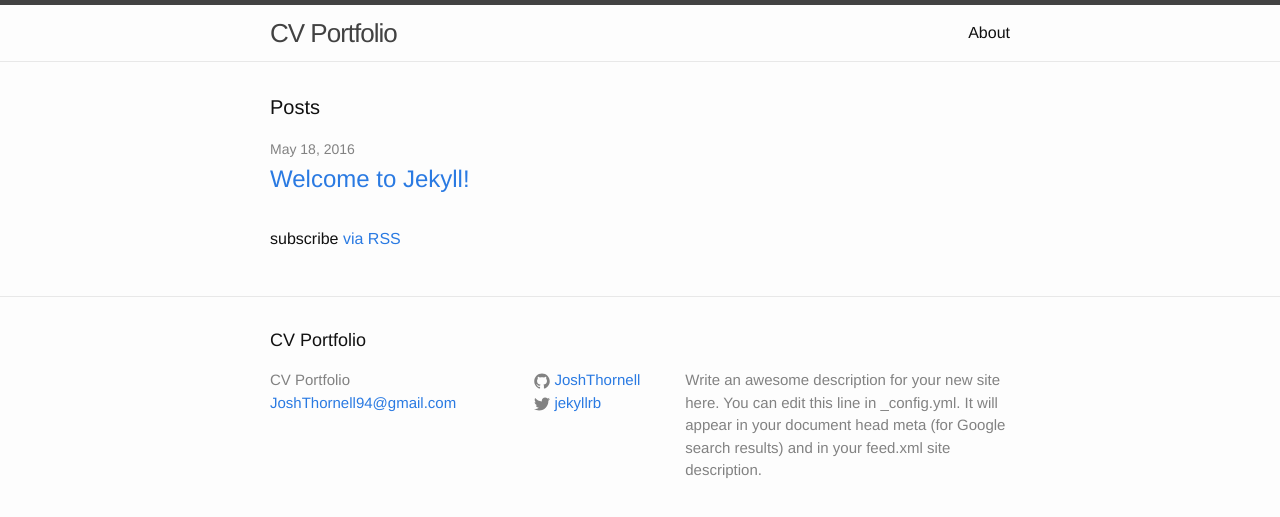
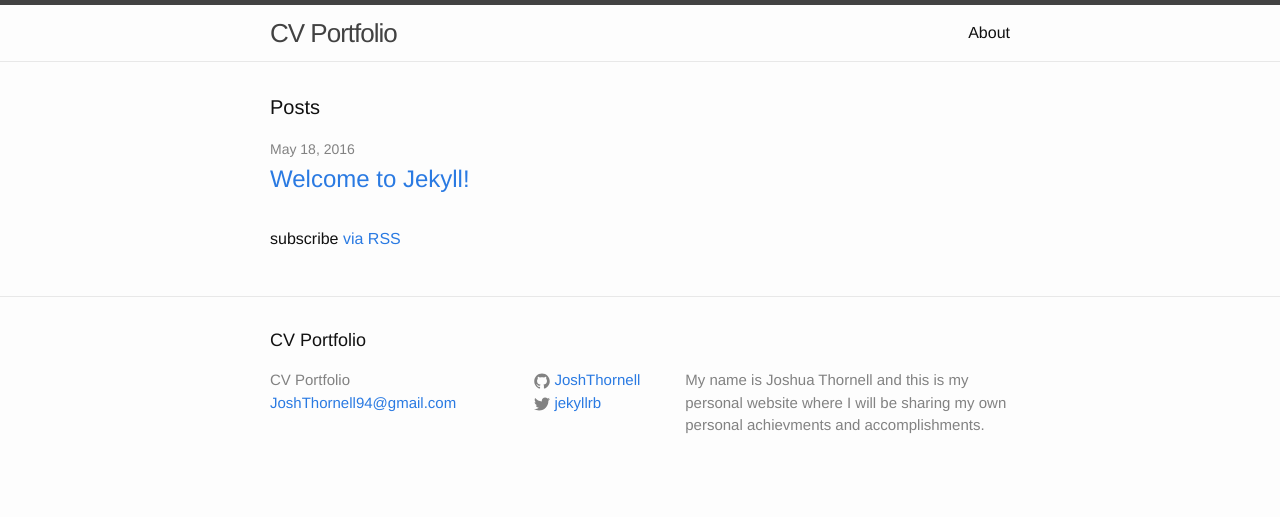
Before and after one commit to JoshThornell/Twitch.io.github, a Jekyll site: the page built from index.html, in a window 1280 px wide. Shown: the top 517 px of the page. Built offline with Jekyll 4.4.1, drawn with Linux system fonts in a browser that asks for light colours.

Commit message:
Update _config.yml

```diff
--- a/_config.yml
+++ b/_config.yml
@@ -9,9 +9,7 @@
 title: CV Portfolio
 email: JoshThornell94@gmail.com
 description: > # this means to ignore newlines until "baseurl:"
-  Write an awesome description for your new site here. You can edit this
-  line in _config.yml. It will appear in your document head meta (for
-  Google search results) and in your feed.xml site description.
+  My name is Joshua Thornell and this is my personal website where I will be sharing my own personal achievments and accomplishments.
 baseurl: "" # the subpath of your site, e.g. /blog
 url: "http://yourdomain.com" # the base hostname & protocol for your site
 twitter_username: jekyllrb
```
